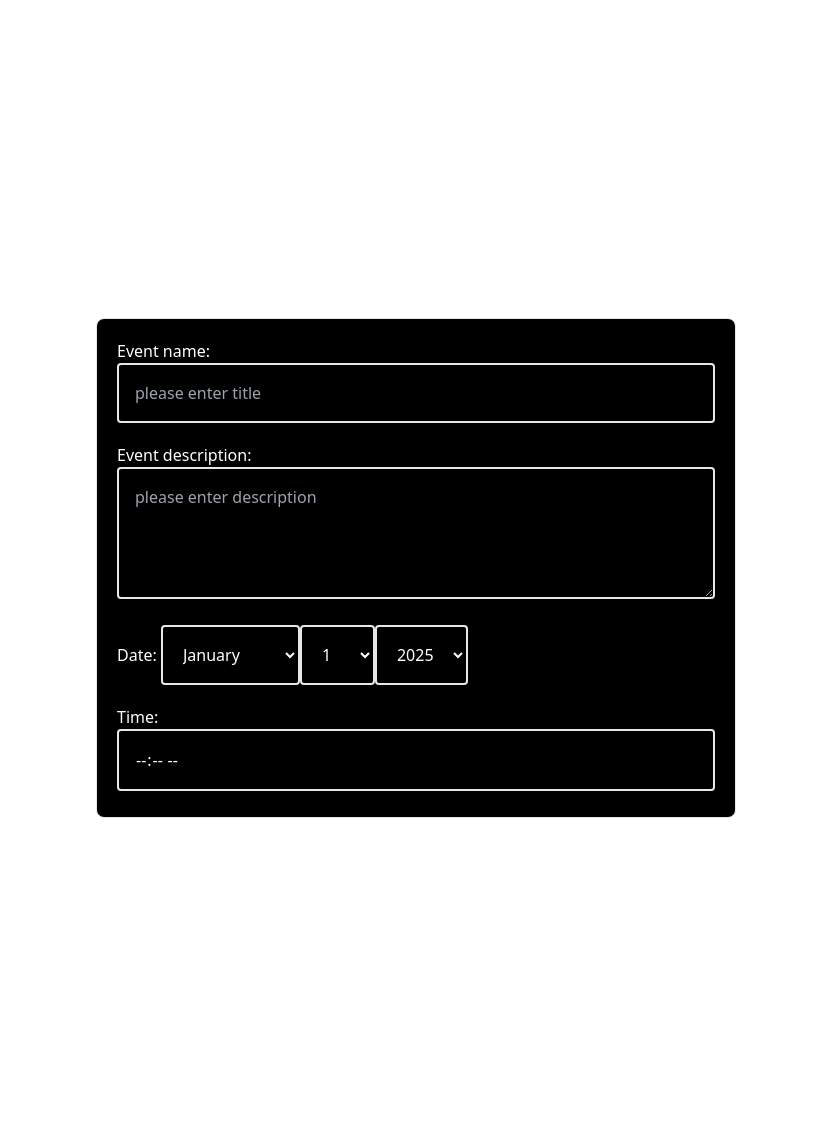
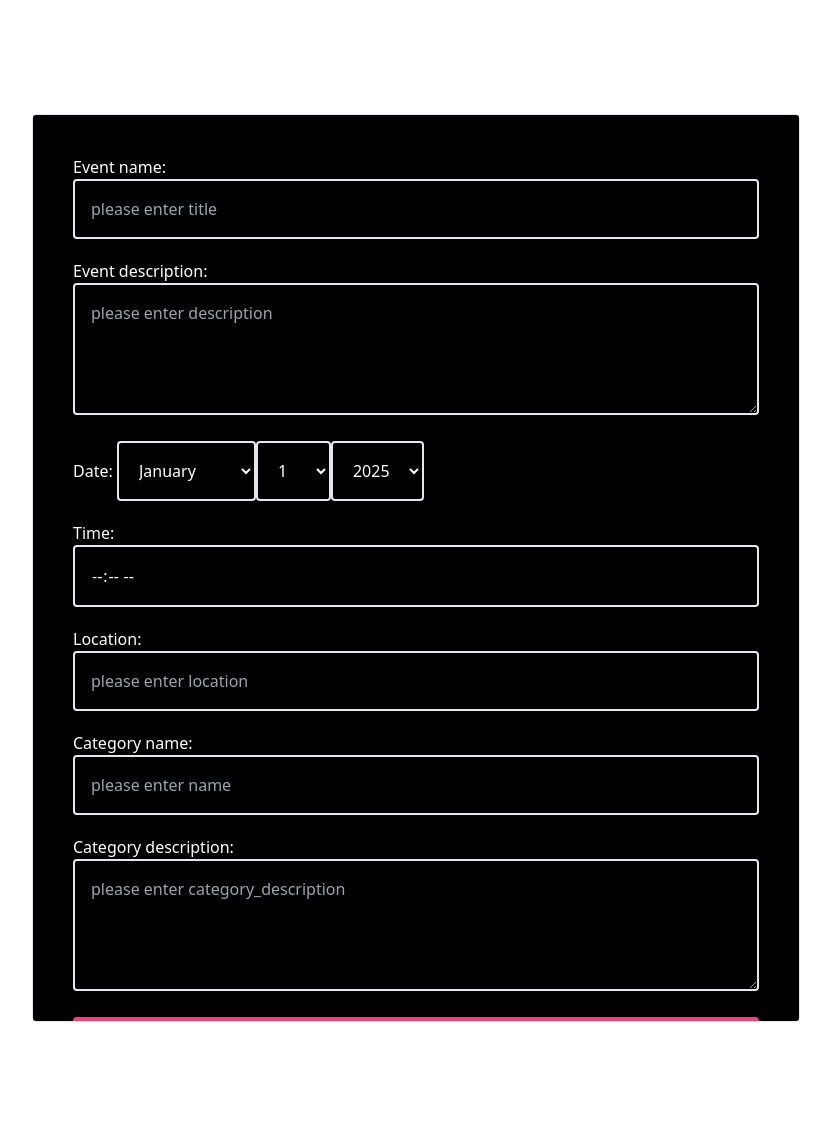
Before and after one commit to sheikh-riyadh/event-management-system, a Django app: page /events/create-event/ in a window 1280 px wide. Shown: the whole page, without its empty margins (224-1055 px from the left). Run offline with Django 5.2, Linux system fonts and the light colour scheme.

Commit message:
structure the code

```diff
--- /dev/null
+++ b/events/templates/event.html
@@ -0,0 +1,26 @@
+{% load static %}
+<!DOCTYPE html>
+<html lang="en">
+<head>
+    <meta charset="UTF-8">
+    <meta name="viewport" content="width=device-width, initial-scale=1.0">
+    <link rel="stylesheet" href="{% static "css/output.css" %}">
+    <title>{% block title %}Dashboard{% endblock title %}</title>
+</head>
+<body>
+    <main>
+        {% if type == 'event' or type == 'category' %}
+            <section class="flex flex-col items-center justify-center w-full h-screen">
+                <div class="text-white bg-black w-3/5 h-4/5 overflow-y-auto border rounded p-10">
+                    {% block message %}{% endblock message %}
+                    {% if type == 'event' %}
+                        {% block event_form %}{% endblock event_form %}
+                    {% else %}
+                        {% block category %}{% endblock category %}
+                    {% endif %}
+                </div>
+            </section>
+        {% endif %}
+    </main>
+</body>
+</html>
--- /dev/null
+++ b/events/templates/reusable/event_form.html
@@ -0,0 +1,10 @@
+{% extends "event.html" %}
+{% block title %}Event{% endblock title %}
+{% block event_form %}
+    <form method="POST" class="flex flex-col gap-5 w-full">
+        {% csrf_token %}
+            {{event_form.as_p}}
+            {{category_form.as_p}}
+        <button class="bg-[#f53f7a] text-white p-4 py-1 rounded uppercase font-bold">Create event</button>
+    </form>
+{% endblock event_form %}
--- a/events/urls.py
+++ b/events/urls.py
@@ -5,6 +5,6 @@ from events.views import create_event,create_participant, update_category,dashbo
 urlpatterns = [
    path('create-event/', create_event, name='event'),
    path('create-participant/', create_participant, name='participant'),
-   path('update-category/<int:id>/',update_category, name="update-category"),
+   path('update-category/<id>/',update_category, name="update-category"),
    path('dashboard/', dashboard, name='dashboard')
 ]
--- a/events/views.py
+++ b/events/views.py
@@ -31,10 +31,11 @@ def create_event(request):
 
     context ={
         "event_form":form,
-        'category_form': category
+        'category_form': category,
+        'type':'event'
     }
 
-    return render(request, 'event_form.html', context)
+    return render(request, 'reusable/event_form.html', context)
 
 # Create participant here
 def create_participant(request):
@@ -59,9 +60,14 @@ def create_participant(request):
 # Update category here
 def update_category(request, id):
    updated_category = Category.objects.get(id=id)
-   category = EventCategoryModelForm(instance=update_category)
+   print(updated_category)
+   category = EventCategoryModelForm()
+
+   if updated_category:
+      category = EventCategoryModelForm(instance=updated_category)
+
    if request.method=="POST":
-      category = EventCategoryModelForm(request.POST, instance=update_category)
+      category = EventCategoryModelForm(request.POST, instance=updated_category)
       if category.is_valid():
          category.save()
          messages.success(request, "Updated category successfully")
@@ -69,6 +75,7 @@ def update_category(request, id):
          messages.error(request, "Something went wrong")
 
    context={
-      'category_form':category
+      'category_form':category,
+      'type':'category'
    }
-   return render(request, 'category_form.html', context)
+   return render(request, 'reusable/category_form.html', context)
--- a/static/css/output.css
+++ b/static/css/output.css
@@ -705,6 +710,18 @@ video {
   height: 100vh;
 }
 
+.h-60 {
+  height: 15rem;
+}
+
+.h-80 {
+  height: 20rem;
+}
+
+.h-4\/5 {
+  height: 80%;
+}
+
 .w-3\/4 {
   width: 75%;
 }
@@ -719,6 +736,10 @@ video {
 
 .w-full {
   width: 100%;
+}
+
+.w-3\/5 {
+  width: 60%;
 }
 
 .border-collapse {
@@ -862,6 +891,10 @@ video {
 
 .p-5 {
   padding: 1.25rem;
+}
+
+.p-10 {
+  padding: 2.5rem;
 }
 
 .px-10 {
```
Also changed, not shown: other parts of static/css/output.css (+21 -24 lines), events/templates/reusable/category_form.html (added, +9 -0 lines), events/templates/reusable/message.html (added, +10 -0 lines), home/templates/home.html (+19 -10 lines), home/views.py (+8 -0 lines).
